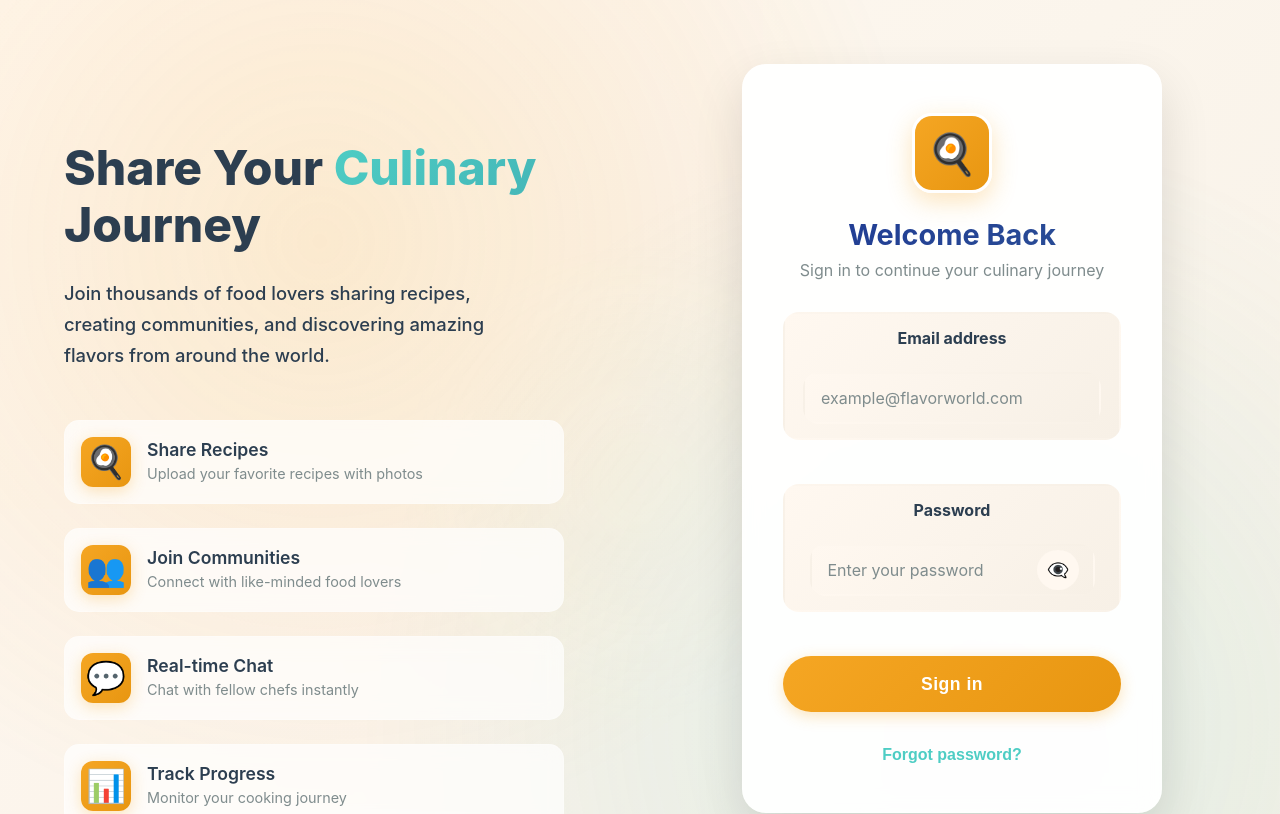
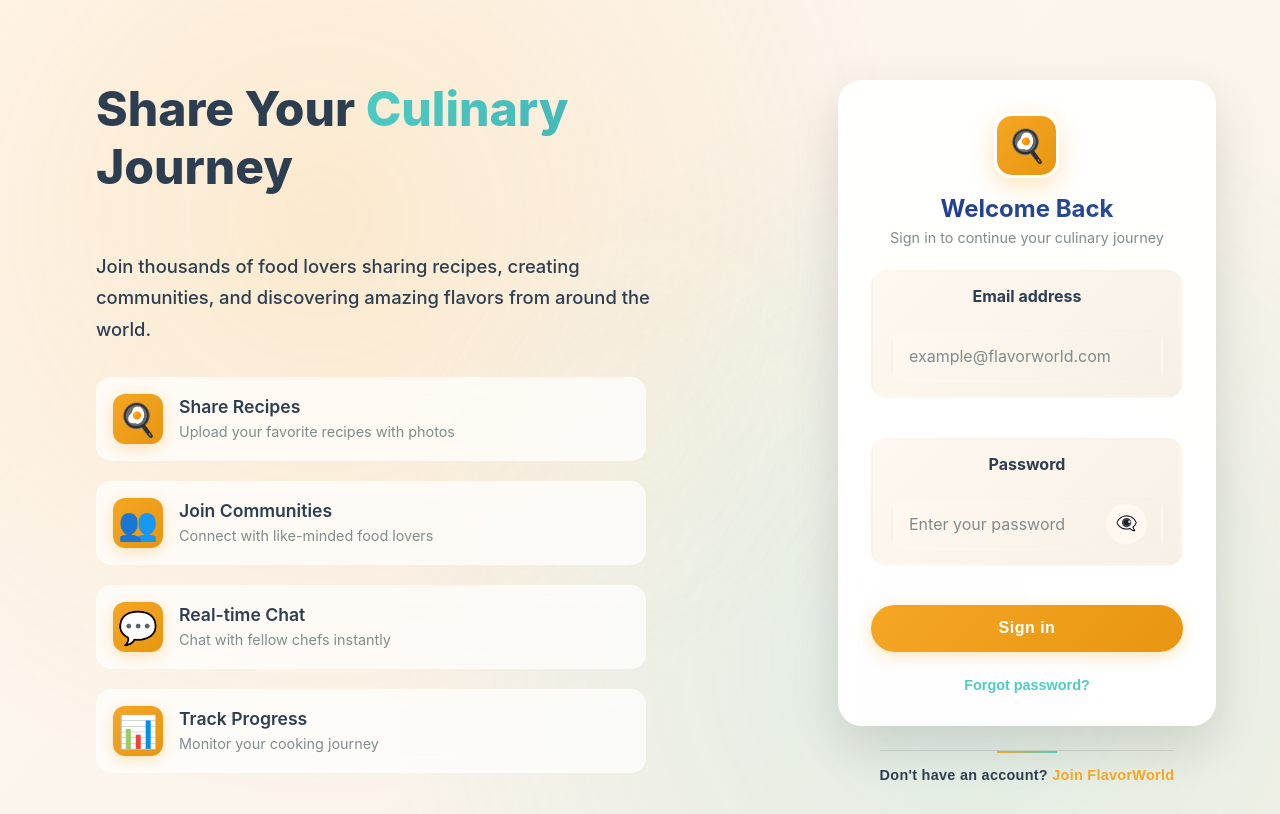
Before and after one commit to LirChen/FlavorWorldWebsite, a React (Vite) app in the folder client/: page /login in a window 1280 px wide. Shown: the top 814 px of the page. Built offline with nearby package versions, Linux system fonts and the light colour scheme; no server answers; the HTML template or start-up script is replaced by a standard one.

Commit message:
fixed login screen

```diff
--- a/client/src/pages/Auth/LoginScreen.css
+++ b/client/src/pages/Auth/LoginScreen.css
@@ -125,19 +125,20 @@
 /* ==== Main Content Grid ==== */
 .main-content-grid {
   display: grid;
-  grid-template-columns: 1fr 1fr;
+  grid-template-columns: 1.5fr 0.9fr;
   min-height: calc(100vh - 80px);
   position: relative;
   z-index: 1;
+  gap: 1rem;
 }
 
 /* ==== Hero Side (Left) ==== */
 .hero-side {
   display: flex;
   flex-direction: column;
-  justify-content: center;
+  justify-content: flex-start;
   align-items: flex-start;
-  padding: 4rem 3rem 4rem 4rem;
+  padding: 5rem 2rem 4.5rem 6rem;
   background: rgba(255, 255, 255, 0.02);
   position: relative;
 }
@@ -146,9 +147,9 @@
   font-size: clamp(1.8rem, 4vw, 4rem);
   font-weight: 800;
   color: var(--text);
-  margin-bottom: 1.5rem;
+  margin-bottom: 3.5rem;
   line-height: 1.2;
-  margin: 0 0 1.5rem 0;
+  margin: 0 0 3.5rem 0;
 }
 
 .title-highlight {
@@ -163,7 +164,7 @@
   word-wrap: break-word;
   color: var(--text);
   line-height: 1.7;
-  margin-bottom: 3rem;
+  margin-bottom: 2rem;
   font-weight: 500;
   max-width: 90%;
 }
@@ -175,9 +176,9 @@
 /* ==== Features Showcase ==== */
 .features-showcase {
   display: grid;
-  gap: 1.5rem;
+  gap: 1.25rem;
   width: 100%;
-  max-width: 500px;
+  max-width: 550px;
 }
 
 .feature-item {
@@ -233,7 +234,7 @@
   flex-direction: column;
   justify-content: center;
   align-items: center;
-  padding: 4rem 4rem 4rem 3rem;
+  padding: 5rem 4rem 5rem 2rem;
   background: rgba(255, 255, 255, 0.05);
   position: relative;
 }
@@ -241,11 +242,11 @@
 /* ==== Login Card ==== */
 .login-card {
   width: 100%;
-  max-width: 400px;
+  max-width: 380px;
   background: rgba(255, 255, 255, 0.95);
   backdrop-filter: blur(10px);
   border-radius: 24px;
-  padding: 3rem 2.5rem;
+  padding: 2rem 2rem;
   box-shadow: var(--shadow-hover);
   border: 1px solid rgba(255, 255, 255, 0.2);
   position: relative;
@@ -259,19 +260,19 @@
 /* ==== Login Header ==== */
 .login-header {
   text-align: center;
-  margin-bottom: 2rem;
+  margin-bottom: 1.5rem;
 }
 
 .login-logo {
-  width: 80px;
-  height: 80px;
+  width: 65px;
+  height: 65px;
   background: linear-gradient(135deg, var(--primary), var(--primary-hover));
-  border-radius: 20px;
+  border-radius: 18px;
   display: flex;
   align-items: center;
   justify-content: center;
-  font-size: 2.5rem;
-  margin: 0 auto 1.5rem;
+  font-size: 2rem;
+  margin: 0 auto 1rem;
   box-shadow: 0 8px 25px rgba(245, 166, 35, 0.3);
   border: 3px solid var(--white);
   transition: transform 0.3s ease;
@@ -282,26 +283,26 @@
 }
 
 .login-title {
-  font-size: 1.8rem;
+  font-size: 1.5rem;
   font-weight: 700;
   background: linear-gradient(135deg, var(--accent), #2B4F96);
   -webkit-background-clip: text;
   -webkit-text-fill-color: transparent;
   background-clip: text;
-  margin: 0 0 0.5rem 0;
+  margin: 0 0 0.4rem 0;
 }
 
 .login-subtitle {
   color: var(--text-light);
   margin: 0;
-  font-size: 1rem;
+  font-size: 0.9rem;
 }
 
 /* ==== Login Form ==== */
 .login-form {
   display: flex;
   flex-direction: column;
-  gap: 1.5rem;
+  gap: 1.2rem;
 }
 
 .input-group {
@@ -311,19 +312,19 @@
 
 .input-label {
   display: block;
-  font-size: 1rem;
+  font-size: 0.9rem;
   font-weight: 600;
   color: var(--text);
-  margin-bottom: 0.6rem;
+  margin-bottom: 0.5rem;
 }
 
 .input-field {
   width: 100%;
-  padding: 1rem;
+  padding: 0.85rem;
   background: var(--white);
   border: 2px solid var(--border);
   border-radius: 16px;
-  font-size: 1rem;
+  font-size: 0.95rem;
   font-weight: 500;
   color: var(--text);
   outline: none;
@@ -391,12 +392,12 @@
 /* ==== Login Button ==== */
 .login-button {
   width: 100%;
-  padding: 1.1rem;
+  padding: 0.9rem;
   background: linear-gradient(135deg, var(--primary), var(--primary-hover));
   color: var(--white);
   border: none;
   border-radius: 30px;
-  font-size: 1.1rem;
+  font-size: 1rem;
   font-weight: 700;
   cursor: pointer;
   transition: all 0.3s ease;
@@ -445,9 +446,9 @@
   border: none;
   cursor: pointer;
   padding: 0;
-  margin: 0.6rem 0 0 0;
+  margin: 0.4rem 0 0 0;
   text-align: center;
-  font-size: 1rem;
+  font-size: 0.9rem;
   font-weight: 600;
   color: var(--secondary);
   transition: all 0.3s ease;
@@ -480,7 +481,7 @@
   border: none;
   cursor: pointer;
   padding: 0;
-  margin-top: 2rem;
+  margin-top: 1.5rem;
   transition: all 0.3s ease;
 }
 
@@ -490,8 +491,8 @@
 
 .register-text {
   margin: 0;
-  padding: 1.2rem 0;
-  font-size: 1rem;
+  padding: 1rem 0;
+  font-size: 0.9rem;
   font-weight: 600;
   color: var(--text);
   text-align: center;
```
